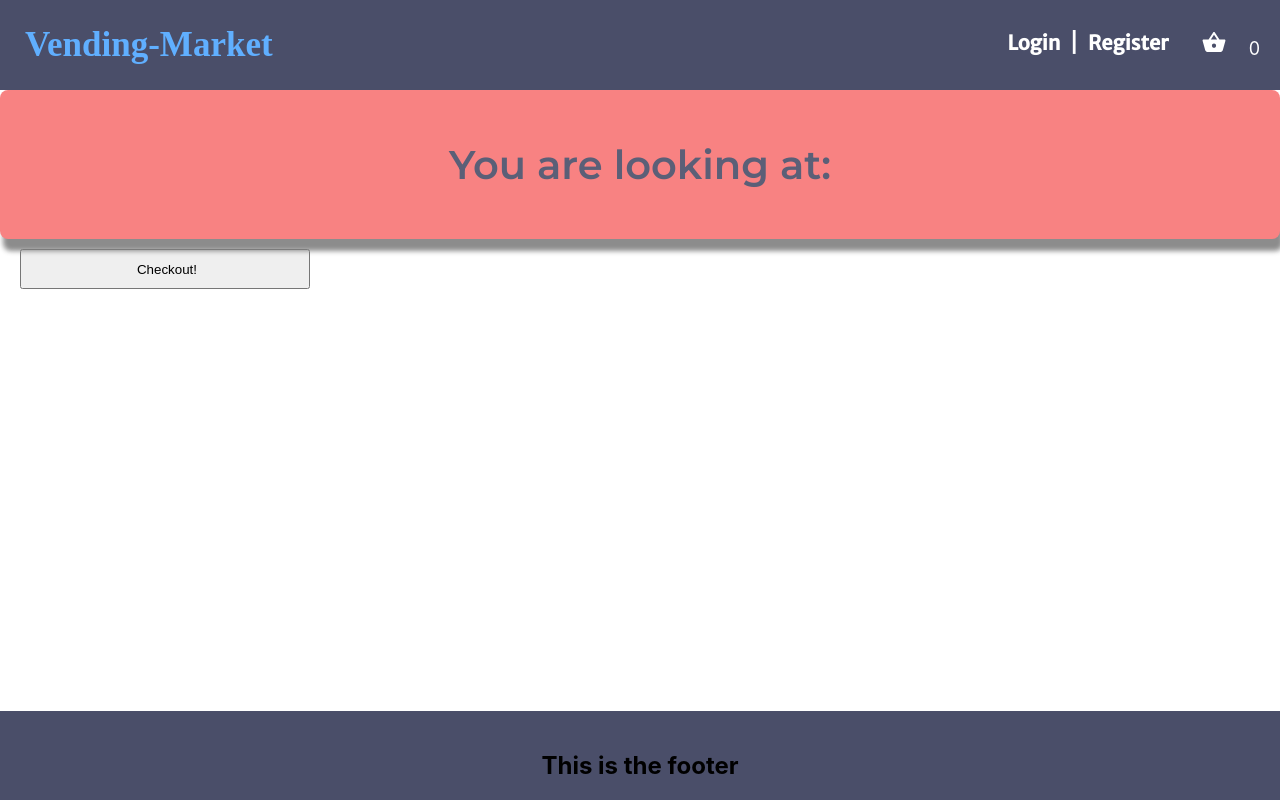
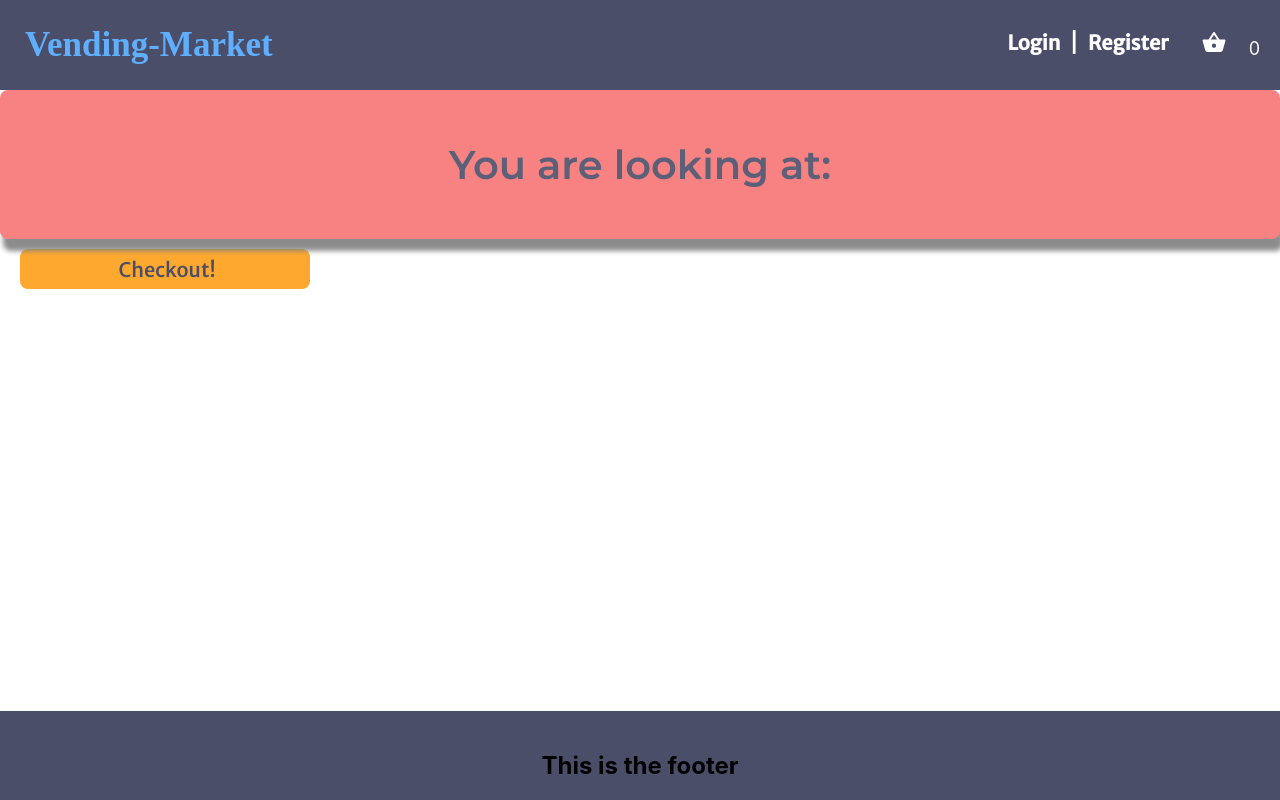
Before and after one commit to Subsono1/Selling-Market, a React (Create React App) app in the folder client/: page /products/1 in a window 1280 px wide. Built offline with nearby package versions, Linux system fonts and the light colour scheme; no server answers; a web font is replaced by a local one; what react-animations would draw is missing.

Commit message:
styled buttons in product detail

```diff
--- a/client/src/screens/ProductDetail.css
+++ b/client/src/screens/ProductDetail.css
@@ -99,8 +99,9 @@ box-shadow: 4px 3px 40px gray;
 .link-button {
   display: flex;
   justify-content: flex-end;
+  align-items: center;
   margin: 20px;
-  padding: 20px;
+  margin-left: 20px;
   flex-flow: row wrap;
 }
 
@@ -118,20 +119,56 @@ box-shadow: 4px 3px 40px gray;
 }
 
 .detail-update, .delete-button {
+  font-weight: 900;
+  font-family: 'Merriweather Sans', sans-serif;
+  color: white;
   text-decoration: none;
-  width: 100px;
-  margin-left:0px;
-  margin-bottom: 0px;
+  background-color: black;
+  margin: 10px;
+  width: 150px;
+  height: 35px;
+  cursor: pointer;
+  border: none;
+  border-radius: 8px;
+  transition: transform .7s, filter 2s ease-out;
+}
+.detail-update_link{
+  font-weight: 900;
+  font-family: 'Merriweather Sans', sans-serif;
+  text-decoration: none;
+  color: white;
+}
+.delete-button:hover {
+  background-color: red;
+  transform: scale(1.1)
+}
+
+.detail-update:hover {
+  background: #60AFFF;
+  transform: scale(1.3)
+
 }
 
 .addto {
   /* padding-top:20px ; */
-
+  background: #FEA82F;
+  font-family: 'Merriweather Sans', sans-serif;
+  color: #4A4E69;
+  font-size: 20px;
   height: 40px;
   width: 290px;
   cursor: pointer;
   outline: none;
+  border: none;
+  border-radius: 8px;
   padding-left: 10px;
+  transition: transform .5s, filter 2s ease-out;
+}
+
+.addto:hover {
+  background: #F87575 ;
+  border-bottom:4px solid #FEA82F ;
+  transform: scale(1.1)
 }
 
 .addto-div {
--- a/client/src/screens/ProductDetail.jsx
+++ b/client/src/screens/ProductDetail.jsx
@@ -1,5 +1,5 @@
 import React, { useState, useEffect } from 'react'
-import { Link, useParams } from 'react-router-dom'
+import { Link, useParams, useHistory } from 'react-router-dom'
 import { useStateValue } from '../components/StateProvider'
 import { fadeInUp, fadeInDown } from 'react-animations'
 import styled, { keyframes } from 'styled-components';
@@ -16,7 +16,7 @@ const DescriptionDiv = styled.div`
 
 function ProductDetail(props) {
   const [product, setProduct] = useState(null)
-  const {img_url, title,  price, currentUser, products, handleDelete } = props
+  const {currentUser, products, handleDelete } = props
   const { id } = useParams()
 
 
@@ -28,16 +28,22 @@ function ProductDetail(props) {
   }, [products, id])
 
   const [{ basket }, dispatch] = useStateValue();
+  const history = useHistory()
+
+  const clickCheckout = () => {
+    history.push('/checkout')
+  }
+
 
   const addToBasket = () => {
 
     dispatch({
       type: "ADD_TO_BASKET",
       item: [{
-        id: id,
-        title: title,
-        image: img_url,
-        price: price
+        id: product.id,
+        title: product.title,
+        image: product.img_url,
+        price: product.price
 
       }],
     });
@@ -68,7 +74,7 @@ function ProductDetail(props) {
           { currentUser.id === product.user_id &&
             <>
             <div className="link-button">
-          <Link className="detail-update"to={`/products/${product.id}/edit`}>Update</Link>
+          <button className="detail-update"><Link className="detail-update_link" to={`/products/${product.id}/edit`}>Update</Link></button>
               <button className="delete-button" onClick={() => handleDelete(product.id)}>Delete</button>
               </div>
           </>
@@ -76,7 +82,7 @@ function ProductDetail(props) {
         </div>
       }
       <div className="addto-div">
-        <button className="addto" onClick={addToBasket}>Checkout!</button>
+        <button className="addto" onClick={clickCheckout }>Checkout!</button>
         </div>
     </div>
   )
```
